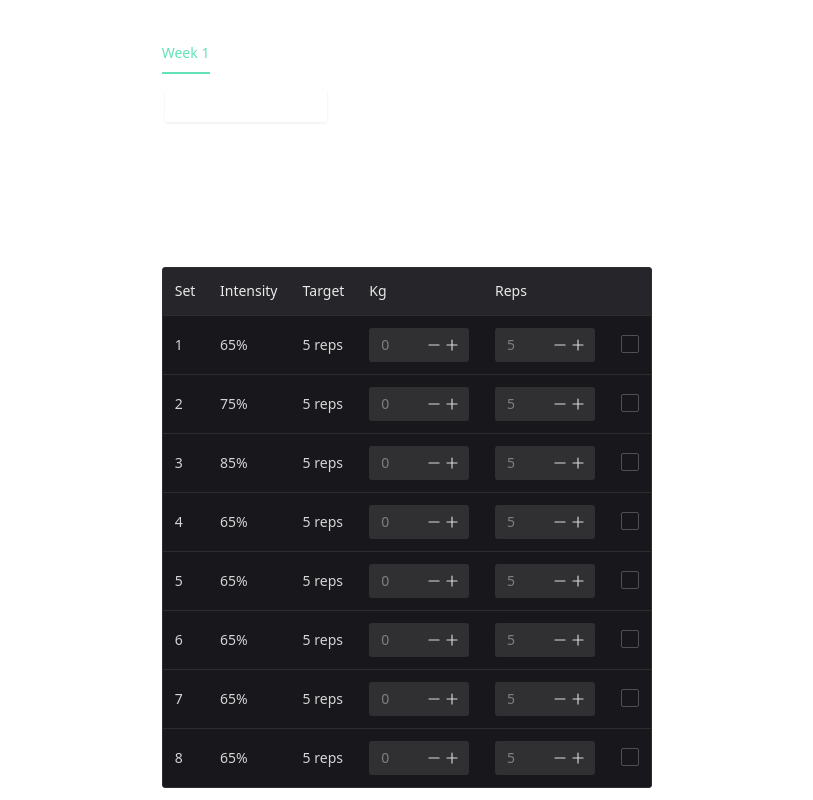
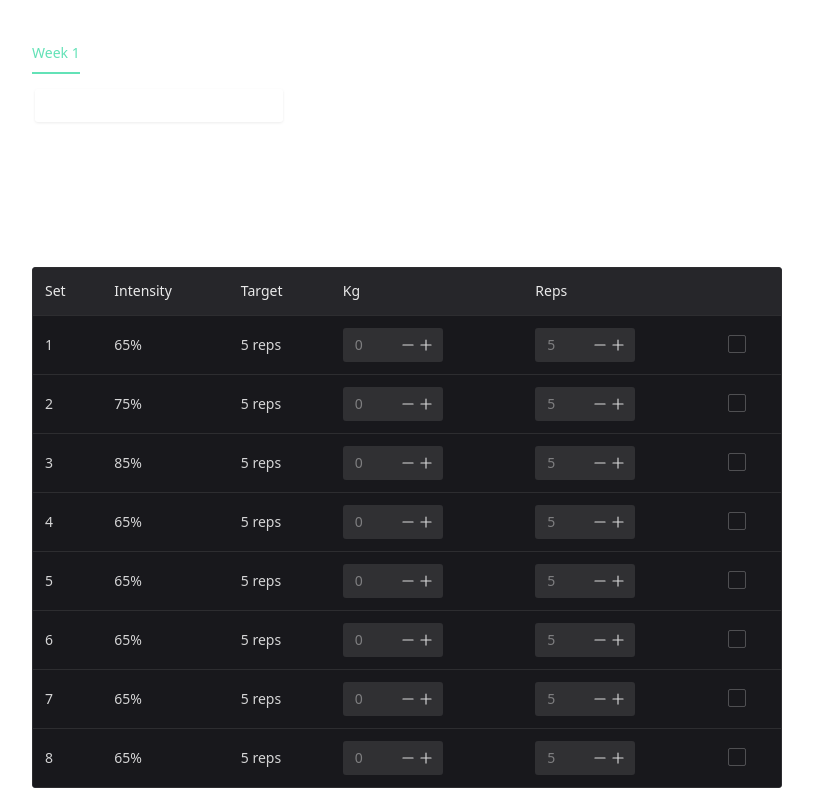
Before and after one commit to Sollien/lift, a Vue app: page / in a window 1280 px wide. Shown: the top 800 px of the page, without its empty margins (233-1046 px from the left). Built offline with nearby package versions, Linux system fonts and the light colour scheme.

Commit message:
Main content layout

```diff
--- a/src/App.vue
+++ b/src/App.vue
@@ -1,6 +1,8 @@
 <template>
 	<n-config-provider :theme="darkTheme">
-		<WorkoutRoutine />
+		<div class="main-content">
+			<WorkoutRoutine />
+		</div>
 	</n-config-provider>
 </template>
 
@@ -11,16 +13,8 @@ import { darkTheme } from 'naive-ui'
 </script>
 
 <style scoped>
-.logo {
-	height: 6em;
-	padding: 1.5em;
-	will-change: filter;
-	transition: filter 300ms;
-}
-.logo:hover {
-	filter: drop-shadow(0 0 2em #646cffaa);
-}
-.logo.vue:hover {
-	filter: drop-shadow(0 0 2em #42b883aa);
+.main-content {
+	max-width: 1000px;
+	width: 750px;
 }
 </style>
```
